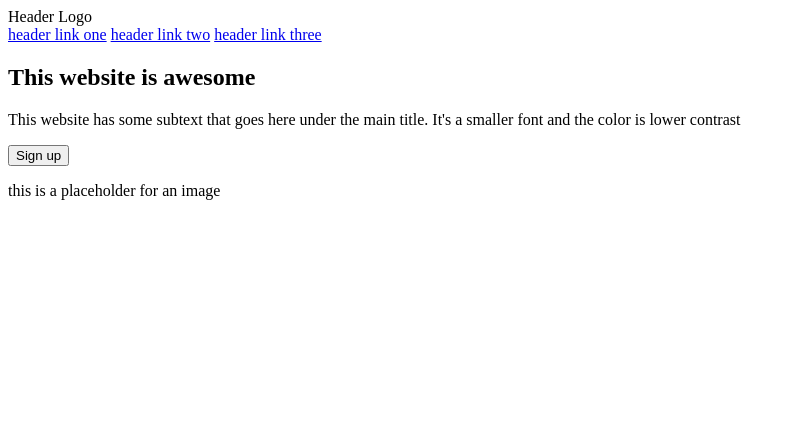
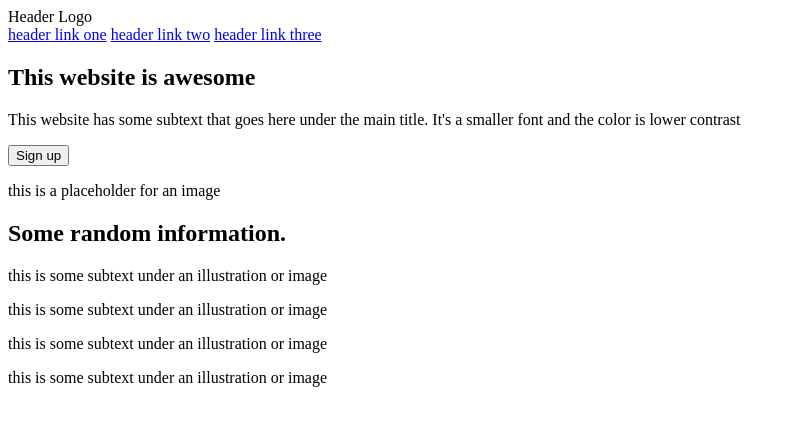
Before and after one commit to EYantis1212/odin-landingpage, a plain HTML site: page index.html in a window 1280 px wide. Shown: the whole page, without its empty margins (0-796 px from the left). Drawn offline with Linux system fonts and the light colour scheme.

Commit message:
Info Section HTML Complete

```diff
--- a/index.html
+++ b/index.html
@@ -35,7 +35,21 @@
                 <p>this is a placeholder for an image</p>
             </div>
         </section>
-        <section id="info"></section>
+        <section id="info">
+            <div class="info-header">
+                <h2>Some random information.</h2>
+            </div>
+            <div class="info-card-container">
+                <div class="card"></div>
+                <p>this is some subtext under an illustration or image</p>
+                <div class="card"></div>
+                <p>this is some subtext under an illustration or image</p>
+                <div class="card"></div>
+                <p>this is some subtext under an illustration or image</p>
+                <div class="card"></div>
+                <p>this is some subtext under an illustration or image</p>
+            </div>
+        </section>
         <section id="testimonials"></section>
         <section id="call"></section>
         <footer id="footer"></footer>
```
